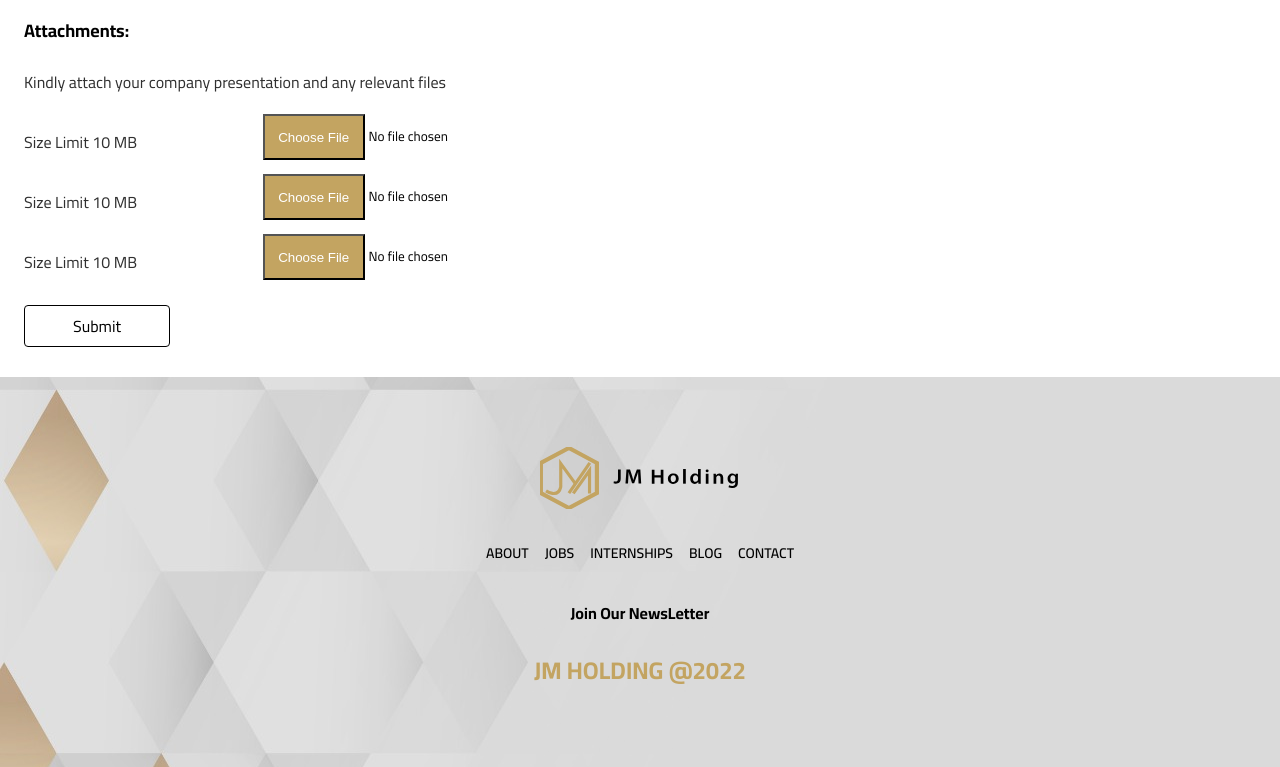
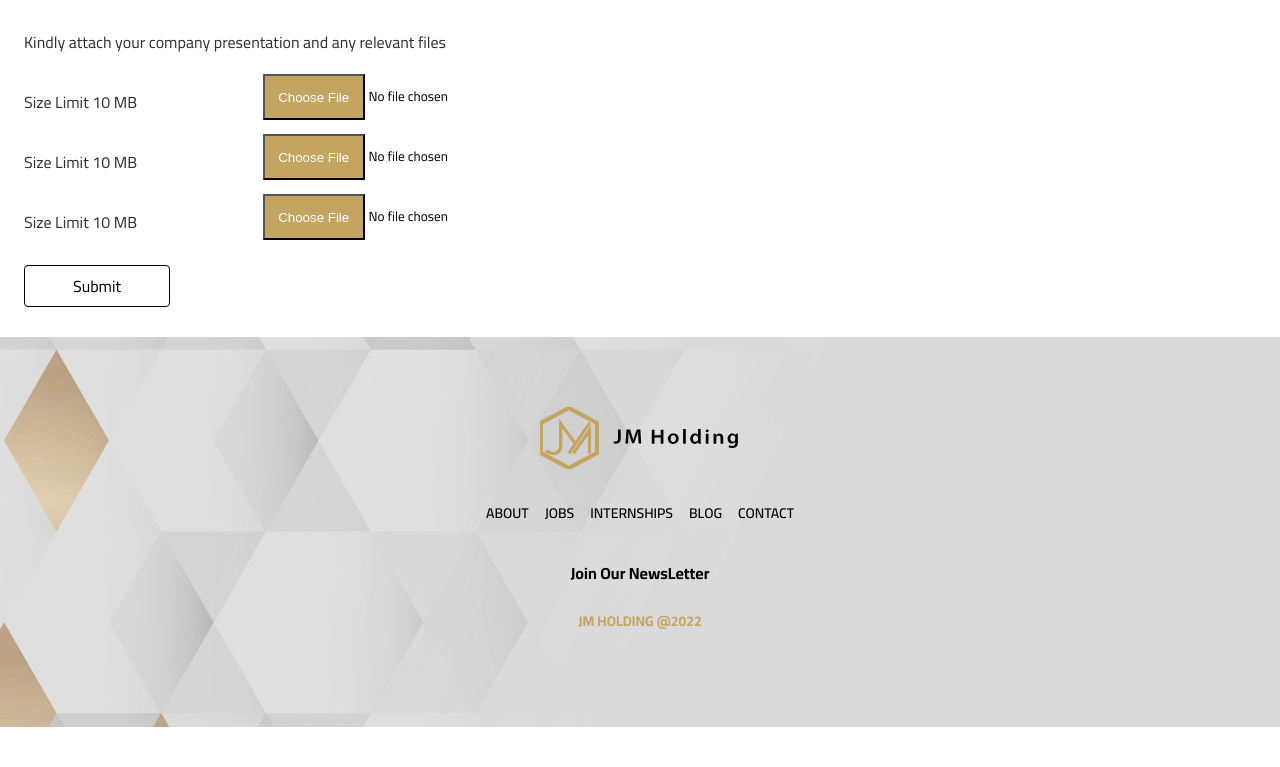
Before and after one commit to Mohamed22221/JM-HOLDER, a React (Create React App) app: page /proposal in a window 1280 px wide. Shown: the part 1770-2537 px from the top of the page. After the commit the page ends 2497 px from the top, so only its background shows below. Built offline with nearby package versions, Linux system fonts and the light colour scheme; what react-google-maps would draw is missing.

Commit message:
submission

```diff
--- a/src/Components/Proposals/Submission.js
+++ b/src/Components/Proposals/Submission.js
@@ -231,7 +231,7 @@ margin: 30px 0 10px 0 ;
         flex-direction: column;
         color: var(--font);
         span{
-            padding: 10px;
+            padding: 5px;
             &::first-letter{
                 font-size: 20px;
                 padding: 0 8px;
--- a/src/Components/glopal/Fotter.js
+++ b/src/Components/glopal/Fotter.js
@@ -49,7 +49,7 @@ const Fotter = () => {
           </div>
 
           }
-          <h2>JM HOLDING @2022</h2>
+          <h3>JM HOLDING @2022</h3>
         </MainFotter>
       </Container>
     </StyleFotter>
@@ -100,8 +100,8 @@ h4{
 
 
 }
-h2{
-
+h3{
+    font-size: 14px;
     padding: 10px 0;
     color: var(--primary-color);
 
```
